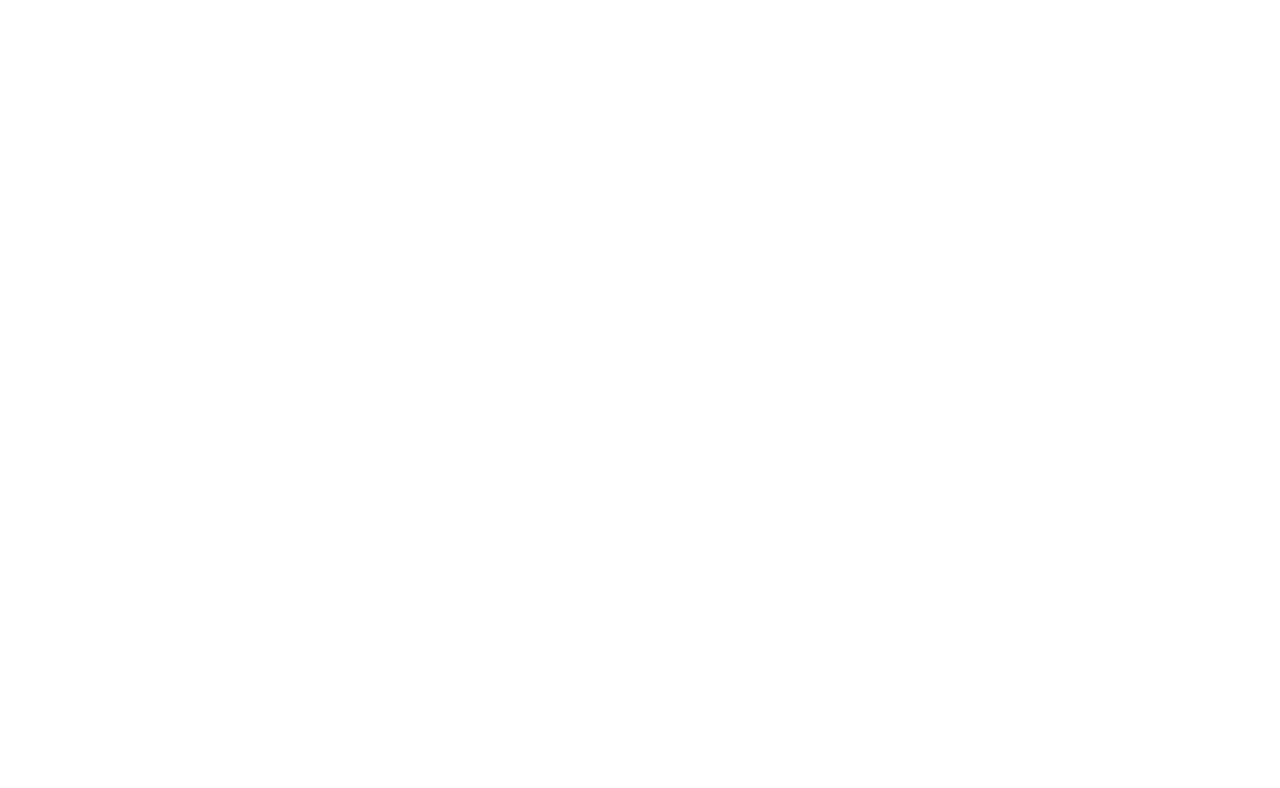
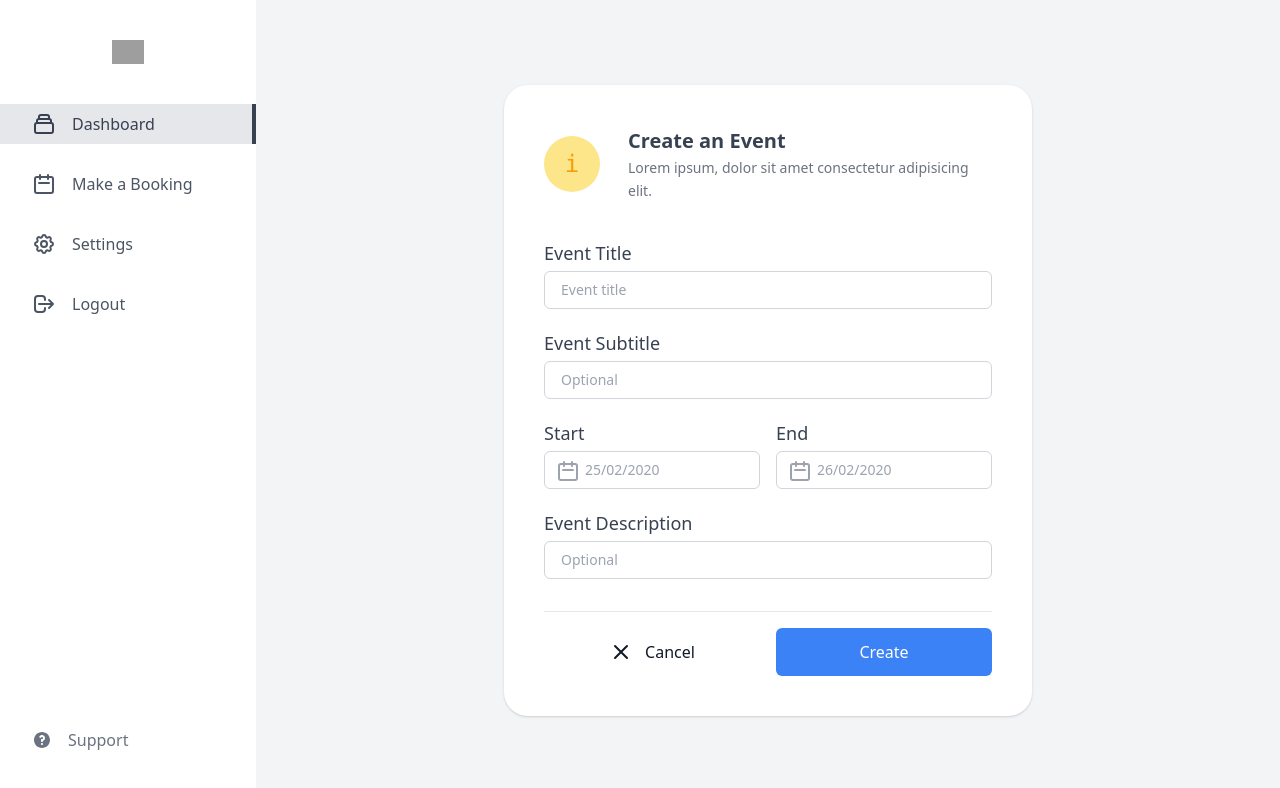
Before and after one commit to dmensah1/Dr.-Screen-Virtual-Doctor-App-, a React (Create React App) app in the folder frontend/: page /booking in a window 1280 px wide. Shown: the top 788 px of the page. Built offline with nearby package versions, Linux system fonts and the light colour scheme; grey boxes are pictures that could not be loaded.

Commit message:
Form added

```diff
--- a/frontend/src/App.tsx
+++ b/frontend/src/App.tsx
@@ -5,6 +5,7 @@
 } from "react-router-dom";
 import { UserProvider } from "./contexts/UserProvider";
 import Login from "./pages/auth/Login";
+import Booking from "./pages/Booking";
 import Home from "./pages/Home";
 
 function App() {
@@ -14,6 +15,7 @@
         <Switch>
           <Route path="/login" exact component={Login} />
           <Route path="/" exact component={Home} />
+          <Route path="/booking" exact component={Booking} />
         </Switch>
       </Router>
     </UserProvider>
--- /dev/null
+++ b/frontend/src/components/Forms/Form.tsx
@@ -0,0 +1,66 @@
+import React from 'react'
+
+const Form = () => {
+    return (
+
+    <div className="w-full min-h-screen bg-gray-100 py-6 flex flex-col justify-center sm:py-12">
+    <div className="relative py-3 sm:max-w-xl sm:mx-auto">
+        <div className="relative px-4 py-10 bg-white mx-8 md:mx-0 shadow rounded-3xl sm:p-10">
+        <div className="max-w-md mx-auto">
+            <div className="flex items-center space-x-5">
+            <div className="h-14 w-14 bg-yellow-200 rounded-full flex flex-shrink-0 justify-center items-center text-yellow-500 text-2xl font-mono">i</div>
+            <div className="block pl-2 font-semibold text-xl self-start text-gray-700">
+                <h2 className="leading-relaxed">Create an Event</h2>
+                <p className="text-sm text-gray-500 font-normal leading-relaxed">Lorem ipsum, dolor sit amet consectetur adipisicing elit.</p>
+            </div>
+            </div>
+            <div className="divide-y divide-gray-200">
+            <div className="py-8 text-base leading-6 space-y-4 text-gray-700 sm:text-lg sm:leading-7">
+                <div className="flex flex-col">
+                <label className="leading-loose">Event Title</label>
+                <input type="text" className="px-4 py-2 border focus:ring-gray-500 focus:border-gray-900 w-full sm:text-sm border-gray-300 rounded-md focus:outline-none text-gray-600" placeholder="Event title"/>
+                </div>
+                <div className="flex flex-col">
+                <label className="leading-loose">Event Subtitle</label>
+                <input type="text" className="px-4 py-2 border focus:ring-gray-500 focus:border-gray-900 w-full sm:text-sm border-gray-300 rounded-md focus:outline-none text-gray-600" placeholder="Optional"/>
+                </div>
+                <div className="flex items-center space-x-4">
+                <div className="flex flex-col">
+                    <label className="leading-loose">Start</label>
+                    <div className="relative focus-within:text-gray-600 text-gray-400">
+                    <input type="text" className="pr-4 pl-10 py-2 border focus:ring-gray-500 focus:border-gray-900 w-full sm:text-sm border-gray-300 rounded-md focus:outline-none text-gray-600" placeholder="25/02/2020"/>
+                    <div className="absolute left-3 top-2">
+                        <svg className="w-6 h-6" fill="none" stroke="currentColor" viewBox="0 0 24 24" xmlns="http://www.w3.org/2000/svg"><path stroke-linecap="round" stroke-linejoin="round" stroke-width="2" d="M8 7V3m8 4V3m-9 8h10M5 21h14a2 2 0 002-2V7a2 2 0 00-2-2H5a2 2 0 00-2 2v12a2 2 0 002 2z"></path></svg>
+                    </div>
+                    </div>
+                </div>
+                <div className="flex flex-col">
+                    <label className="leading-loose">End</label>
+                    <div className="relative focus-within:text-gray-600 text-gray-400">
+                    <input type="text" className="pr-4 pl-10 py-2 border focus:ring-gray-500 focus:border-gray-900 w-full sm:text-sm border-gray-300 rounded-md focus:outline-none text-gray-600" placeholder="26/02/2020"/>
+                    <div className="absolute left-3 top-2">
+                        <svg className="w-6 h-6" fill="none" stroke="currentColor" viewBox="0 0 24 24" xmlns="http://www.w3.org/2000/svg"><path stroke-linecap="round" stroke-linejoin="round" stroke-width="2" d="M8 7V3m8 4V3m-9 8h10M5 21h14a2 2 0 002-2V7a2 2 0 00-2-2H5a2 2 0 00-2 2v12a2 2 0 002 2z"></path></svg>
+                    </div>
+                    </div>
+                </div>
+                </div>
+                <div className="flex flex-col">
+                <label className="leading-loose">Event Description</label>
+                <input type="text" className="px-4 py-2 border focus:ring-gray-500 focus:border-gray-900 w-full sm:text-sm border-gray-300 rounded-md focus:outline-none text-gray-600" placeholder="Optional"/>
+                </div>
+            </div>
+            <div className="pt-4 flex items-center space-x-4">
+                <button className="flex justify-center items-center w-full text-gray-900 px-4 py-3 rounded-md focus:outline-none">
+                    <svg className="w-6 h-6 mr-3" fill="none" stroke="currentColor" viewBox="0 0 24 24" xmlns="http://www.w3.org/2000/svg"><path stroke-linecap="round" stroke-linejoin="round" stroke-width="2" d="M6 18L18 6M6 6l12 12"></path></svg> Cancel
+                </button>
+                <button className="bg-blue-500 flex justify-center items-center w-full text-white px-4 py-3 rounded-md focus:outline-none">Create</button>
+            </div>
+            </div>
+        </div>
+        </div>
+    </div>
+    </div>
+    )
+}
+
+export default Form
--- a/frontend/src/components/PatientContainer/PatientContainer.tsx
+++ b/frontend/src/components/PatientContainer/PatientContainer.tsx
@@ -4,8 +4,7 @@
   FollowUp,
   Prescription,
 } from "../../interfaces/Interface";
-import Modal from '../Modal/Modal'
-
+import Modal from "../Modal/Modal";
 
 type ColumnContainerProps = {
   appointments: Appointment[];
@@ -19,19 +18,61 @@
   prescriptions,
 }: ColumnContainerProps) => {
   return (
+    <>
       <div className="shadow-lg rounded-2xl bg-white dark:bg-gray-700 w-full md:w-3/12">
-      <p className="font-bold text-md p-4 text-black dark:text-white">
-        My Tasks
+        <p className="font-bold text-s p-4 text-black dark:text-white">
+          Upcoming Appointments
           <span className="text-sm text-gray-500 dark:text-gray-300 dark:text-white ml-2">
-          (05)
+            ({appointments.length})
           </span>
         </p>
         <ul>
+          {appointments.map((item, index) => {
+            return (
               <li className="flex items-center text-gray-600 dark:text-gray-200 justify-between py-3 border-b-2 border-gray-100 dark:border-gray-800 hover:bg-gray-100 cursor-pointer">
                 <Modal />
               </li>
+            );
+          })}
         </ul>
       </div>
+
+      <div className="shadow-lg rounded-2xl bg-white dark:bg-gray-700 w-full md:w-3/12">
+        <p className="font-bold text-md p-4 text-black dark:text-white">
+          Follow Ups
+          <span className="text-sm text-gray-500 dark:text-gray-300 dark:text-white ml-2">
+            ({followUps.length})
+          </span>
+        </p>
+        <ul>
+        {followUps.map((item, index) => {
+            return (
+              <li className="flex items-center text-gray-600 dark:text-gray-200 justify-between py-3 border-b-2 border-gray-100 dark:border-gray-800 hover:bg-gray-100 cursor-pointer">
+                <Modal />
+              </li>
+            );
+          })}
+        </ul>
+      </div>
+
+      <div className="shadow-lg rounded-2xl bg-white dark:bg-gray-700 w-full md:w-3/12">
+        <p className="font-bold text-md p-4 text-black dark:text-white">
+          Prescriptions
+          <span className="text-sm text-gray-500 dark:text-gray-300 dark:text-white ml-2">
+            ({prescriptions.length})
+          </span>
+        </p>
+        <ul>
+        {prescriptions.map((item, index) => {
+            return (
+              <li className="flex items-center text-gray-600 dark:text-gray-200 justify-between py-3 border-b-2 border-gray-100 dark:border-gray-800 hover:bg-gray-100 cursor-pointer">
+                <Modal />
+              </li>
+            );
+          })}
+        </ul>
+      </div>
+    </>
   );
 };
 
--- /dev/null
+++ b/frontend/src/pages/Booking.tsx
@@ -0,0 +1,13 @@
+import React from "react";
+import Form from "../components/Forms/Form";
+import Sidebar from "../components/Sidebar/Sidebar";
+const Booking = () => {
+  return (
+    <main className="flex">
+      <Sidebar />
+      <Form/>
+    </main>
+  );
+};
+
+export default Booking;
```
Also changed, not shown: 1 other file (tests, documents, lock files or other folders). Lines whose indentation alone changed are shown as unchanged.
